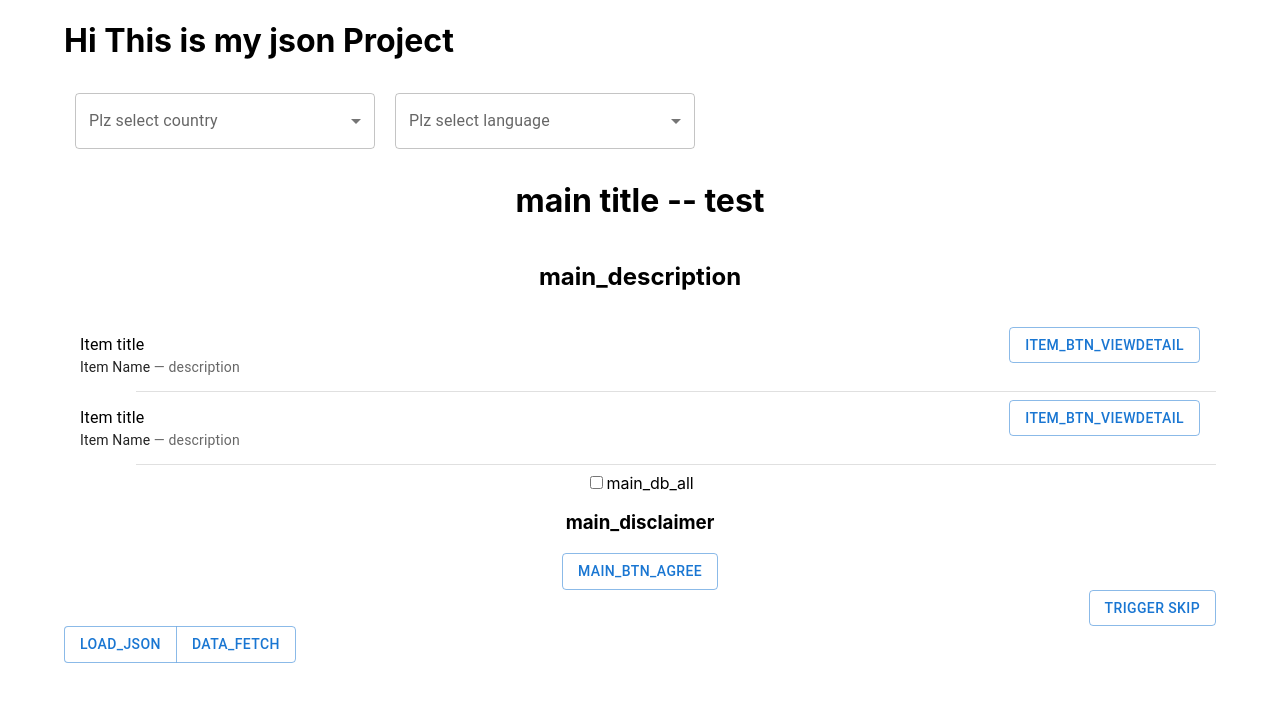
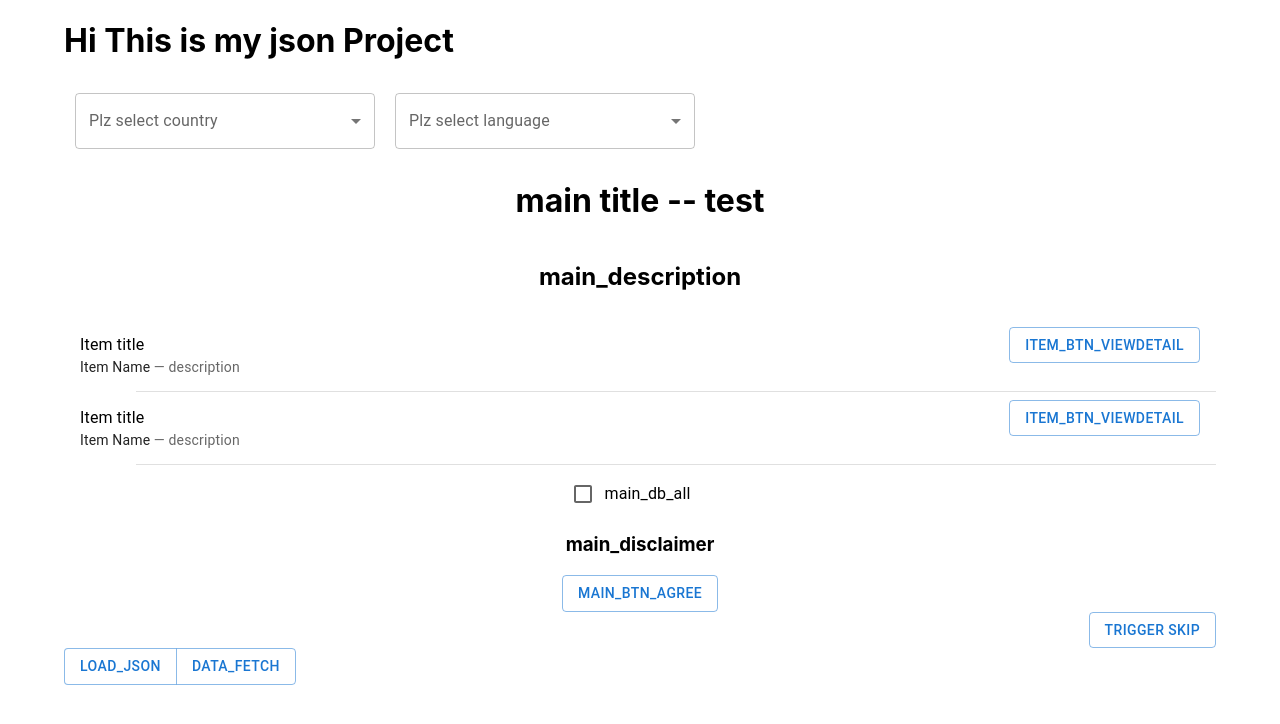
Before and after one commit to depari/react-poc-project, a React (Vite) app in the folder json-viewer-react/: page / in a window 1280 px wide. Shown: the top 724 px of the page. Built offline with nearby package versions, Linux system fonts and the light colour scheme; what spatial-navigation-js would draw is missing.

Commit message:
Handle EnterKey Process

```diff
--- a/json-viewer-react/src/Component/Item/MainViewItem.tsx
+++ b/json-viewer-react/src/Component/Item/MainViewItem.tsx
@@ -1,5 +1,6 @@
-import { Button } from "@mui/material";
-import React from "react";
+import { Button, Checkbox, FormGroup } from "@mui/material";
+import FormControlLabel from '@mui/material/FormControlLabel';
+import React, {KeyboardEvent} from "react";
 import Popup from "reactjs-popup";
 import Dialog from '@mui/material/Dialog';
 import DialogActions from '@mui/material/DialogActions';
@@ -17,6 +18,21 @@ function MainViewItem() {
 
 
   const [open, setOpen] = React.useState(false);
+  const [cb_all_checked, setCbAllChecked] = React.useState(false);
+
+  const handleCBChnge = () => {
+    setCbAllChecked(!cb_all_checked);
+  };
+
+  const handleCBKeyUp = (event:KeyboardEvent<HTMLLabelElement>) => {
+    if (event.key === 'Enter') {
+      console.log("Enter Key Pressed");
+      setCbAllChecked(!cb_all_checked);
+    }
+
+  };
+
+
 
   const handleClickOpen = () => {
     setOpen(true);
@@ -25,6 +41,7 @@ function MainViewItem() {
   const handleClose = () => {
     setOpen(false);
   };
+
 
 
 
@@ -47,7 +64,13 @@ function MainViewItem() {
       {
         main_cb_all.length > 0  &&
         <div style={{display: 'flex',  justifyContent:'center', alignItems:'center'}}>
-          <input type={'checkbox'} name={main_cb_all} /> {main_cb_all}
+
+          <FormGroup>
+            <FormControlLabel control={<Checkbox checked={cb_all_checked}/>} onChange={handleCBChnge} label={main_cb_all}
+            onKeyUp={handleCBKeyUp}
+            />
+          </FormGroup>
+
         </div>
 
       }
--- a/json-viewer-react/src/Component/Layout/ControlButtonsLayout.tsx
+++ b/json-viewer-react/src/Component/Layout/ControlButtonsLayout.tsx
@@ -19,9 +19,7 @@ function ControlButtonsLayout() {
         <>
             <ButtonGroup>
                 <Button variant='outlined' onClick={() => initJsonFile("input.json")}>load_Json</Button>
-
                 <Button variant='outlined' onClick={() => dataUpdate()}>data_fetch</Button>
-
             </ButtonGroup>
         </>
     );
```
